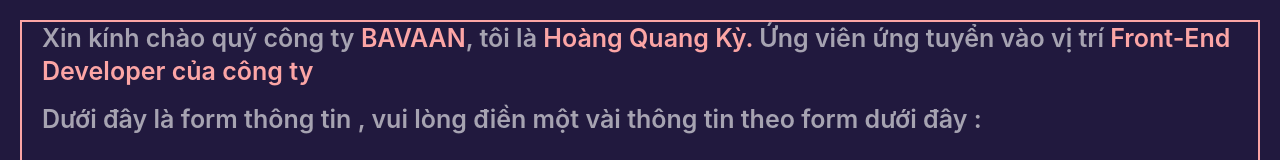
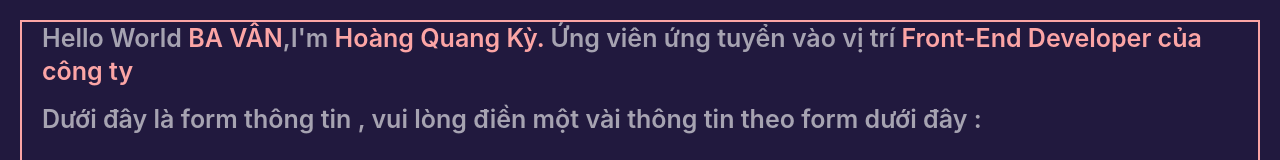
Before and after one commit to HoangQuangKy/Test-BaVaan, a React (Vite) app in the folder BaVaan/: page / in a window 1280 px wide. Shown: the top 160 px of the page. Built offline with nearby package versions, Linux system fonts and the light colour scheme; no server answers.

Commit message:
translate some words

```diff
--- a/BaVaan/src/components/Introduction.jsx
+++ b/BaVaan/src/components/Introduction.jsx
@@ -12,7 +12,7 @@
                     animate='show'
                     exit='hidden'
                     className='h3 md:h2'>
-                    Xin kính chào quý công ty{' '}
+                    Hello World{' '}
                     <motion.span
                         variants={fadeIn('up', 0.6)}
                         initial='hidden'
@@ -21,9 +21,9 @@
                         className='text-red-300'
 
                     >
-                        BAVAAN
+                        BA VÂN
                     </motion.span>
-                    , tôi là{' '}
+                    ,I'm{' '}
                     <motion.span
                         variants={fadeIn('down', 0.8)}
                         initial='hidden'
```
